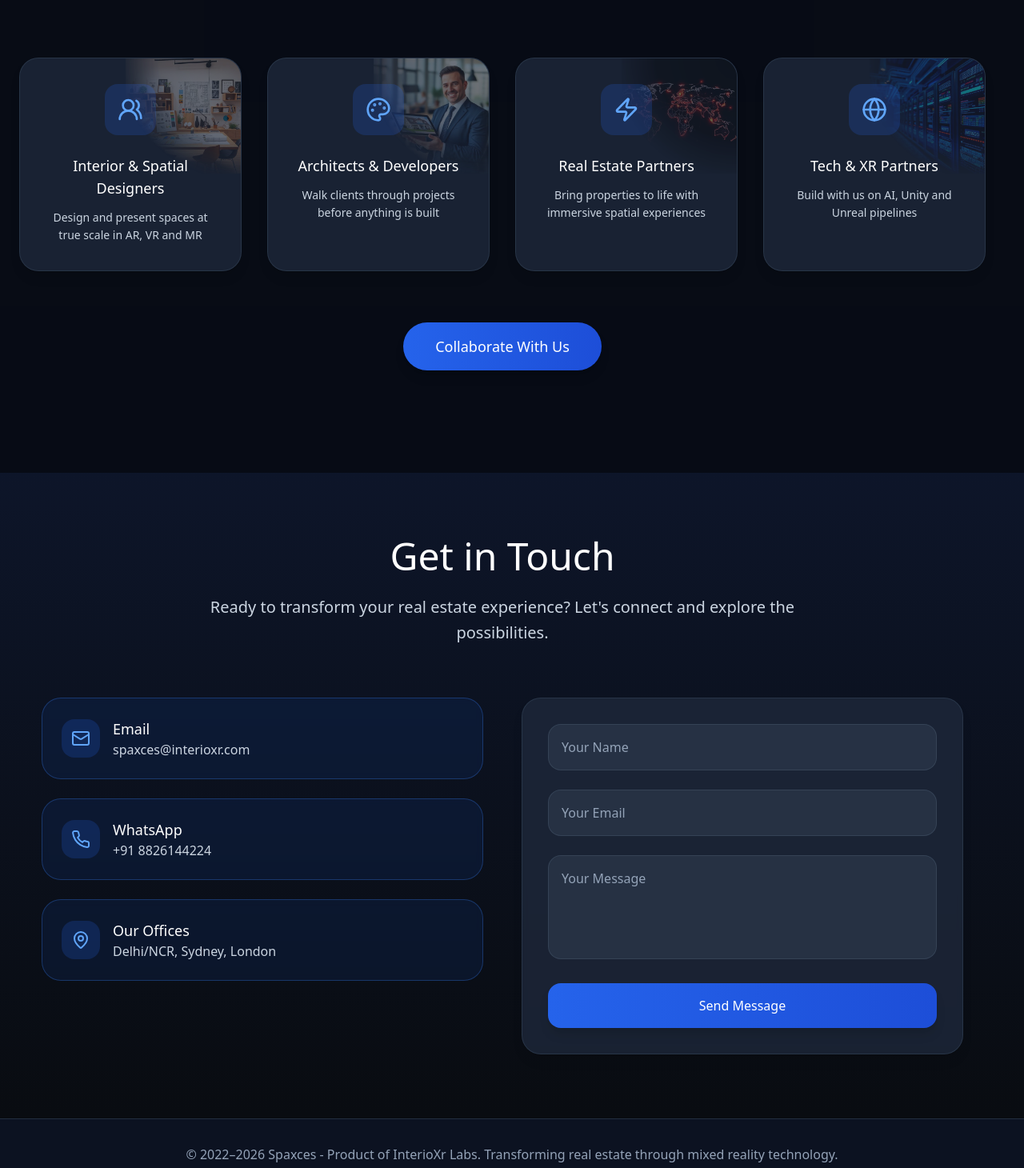
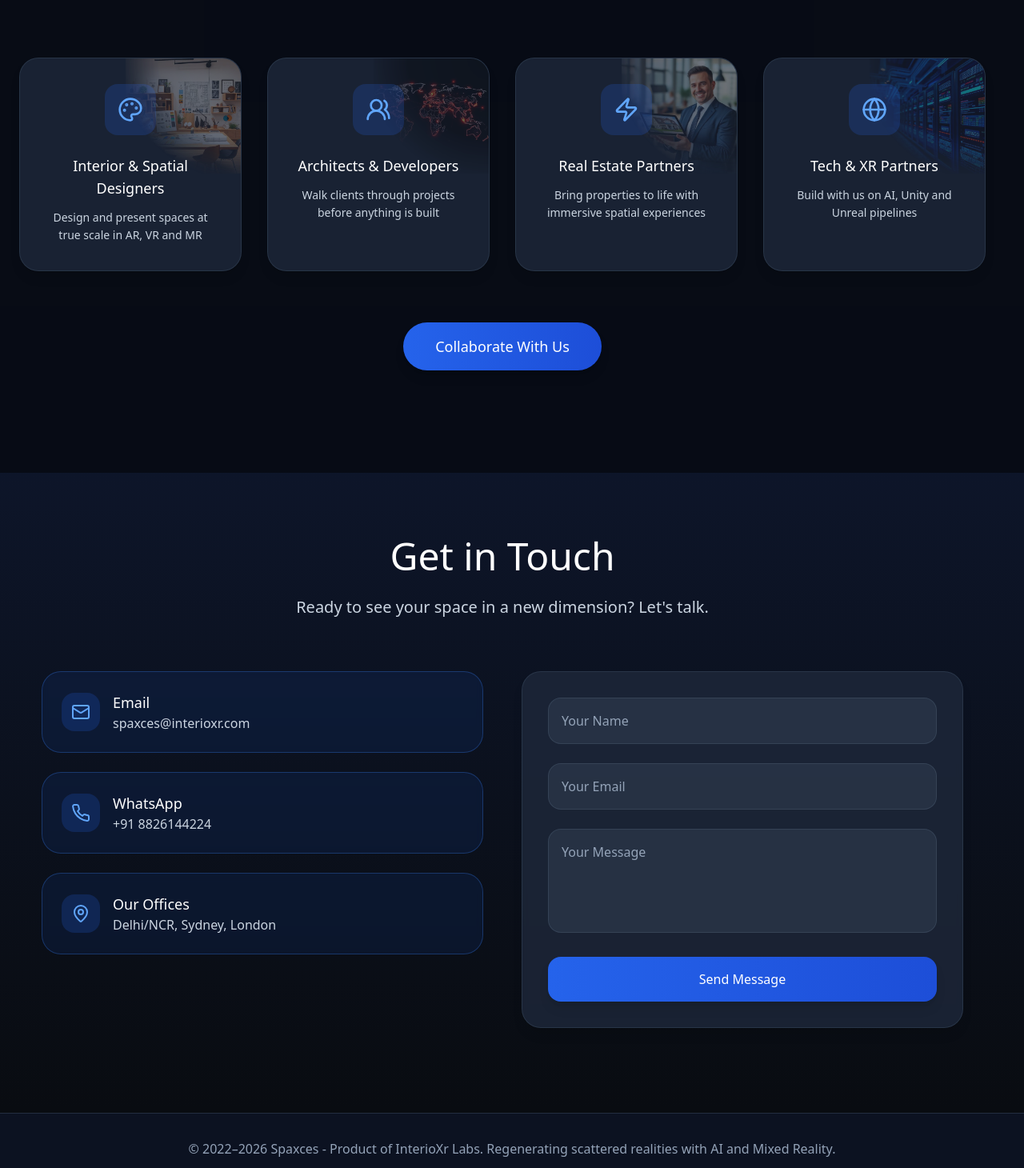
Before and after one commit to InterioXr/spaxces-website-v2, a React (Vite) app: page / in a window 1280 px wide. Shown: the part 4445-5905 px from the top of the page at 80% size. Built offline with nearby package versions, Linux system fonts and the light colour scheme.

Commit message:
Changes
Co-authored-by: karanhasnochill <100081077+karanhasnochill@users.noreply.github.com>

```diff
--- a/src/pages/Index.tsx
+++ b/src/pages/Index.tsx
@@ -387,7 +387,7 @@ const Index = () => {
               WebkitMaskImage: 'radial-gradient(circle at top right, rgba(0,0,0,1) 0%, rgba(0,0,0,0.8) 50%, rgba(0,0,0,0) 75%)'
             }} />
               <div className="inline-flex p-4 bg-blue-600/20 rounded-2xl mb-6 relative z-10">
-                <Users2 className="text-blue-400" size={32} />
+                <Palette className="text-blue-400" size={32} />
               </div>
               <h3 className="text-lg font-medium text-white mb-3 relative z-10">Interior &amp; Spatial Designers</h3>
               <p className="text-slate-300 text-sm leading-relaxed relative z-10">Design and present spaces at true scale in AR, VR and MR</p>
@@ -395,12 +395,12 @@ const Index = () => {
             <div className="text-center p-8 rounded-3xl bg-slate-800/80 backdrop-blur-sm shadow-lg border border-slate-700/60 hover:shadow-xl hover:border-blue-500/50 transition-all duration-300 overflow-hidden relative">
               {/* Background image with fade effect */}
               <div className="absolute top-0 right-0 w-36 h-36 opacity-40 bg-cover bg-center" style={{
-              backgroundImage: `url(${realEstateAgent})`,
+              backgroundImage: `url(${globalNetwork})`,
               maskImage: 'radial-gradient(circle at top right, rgba(0,0,0,1) 0%, rgba(0,0,0,0.8) 50%, rgba(0,0,0,0) 75%)',
               WebkitMaskImage: 'radial-gradient(circle at top right, rgba(0,0,0,1) 0%, rgba(0,0,0,0.8) 50%, rgba(0,0,0,0) 75%)'
             }} />
               <div className="inline-flex p-4 bg-blue-600/20 rounded-2xl mb-6 relative z-10">
-                <Palette className="text-blue-400" size={32} />
+                <Users2 className="text-blue-400" size={32} />
               </div>
               <h3 className="text-lg font-medium text-white mb-3 relative z-10">Architects &amp; Developers</h3>
               <p className="text-slate-300 text-sm leading-relaxed relative z-10">Walk clients through projects before anything is built</p>
@@ -408,7 +408,7 @@ const Index = () => {
             <div className="text-center p-8 rounded-3xl bg-slate-800/80 backdrop-blur-sm shadow-lg border border-slate-700/60 hover:shadow-xl hover:border-blue-500/50 transition-all duration-300 overflow-hidden relative">
               {/* Background image with fade effect */}
               <div className="absolute top-0 right-0 w-36 h-36 opacity-40 bg-cover bg-center" style={{
-              backgroundImage: `url(${globalNetwork})`,
+              backgroundImage: `url(${realEstateAgent})`,
               maskImage: 'radial-gradient(circle at top right, rgba(0,0,0,1) 0%, rgba(0,0,0,0.8) 50%, rgba(0,0,0,0) 75%)',
               WebkitMaskImage: 'radial-gradient(circle at top right, rgba(0,0,0,1) 0%, rgba(0,0,0,0.8) 50%, rgba(0,0,0,0) 75%)'
             }} />
@@ -448,7 +448,7 @@ const Index = () => {
           <div className="text-center mb-16 animate-fade-in">
             <h2 className="text-5xl font-medium text-white mb-6">Get in Touch</h2>
             <p className="text-xl text-slate-300 max-w-3xl mx-auto leading-relaxed">
-              Ready to transform your real estate experience? Let's connect and explore the possibilities.
+              Ready to see your space in a new dimension? Let's talk.
             </p>
           </div>
 
@@ -496,7 +496,7 @@ const Index = () => {
       <footer className="py-8 bg-slate-900/80 border-t border-slate-700/60">
         <div className="container mx-auto px-6 text-center">
           <p className="text-slate-400">
-            © 2022–2026 Spaxces - Product of InterioXr Labs. Transforming real estate through mixed reality technology.
+            © 2022–2026 Spaxces - Product of InterioXr Labs. Regenerating scattered realities with AI and Mixed Reality.
           </p>
           <p className="text-slate-400 mt-2 flex items-center justify-center gap-2">
             <Mail size={16} />
```
